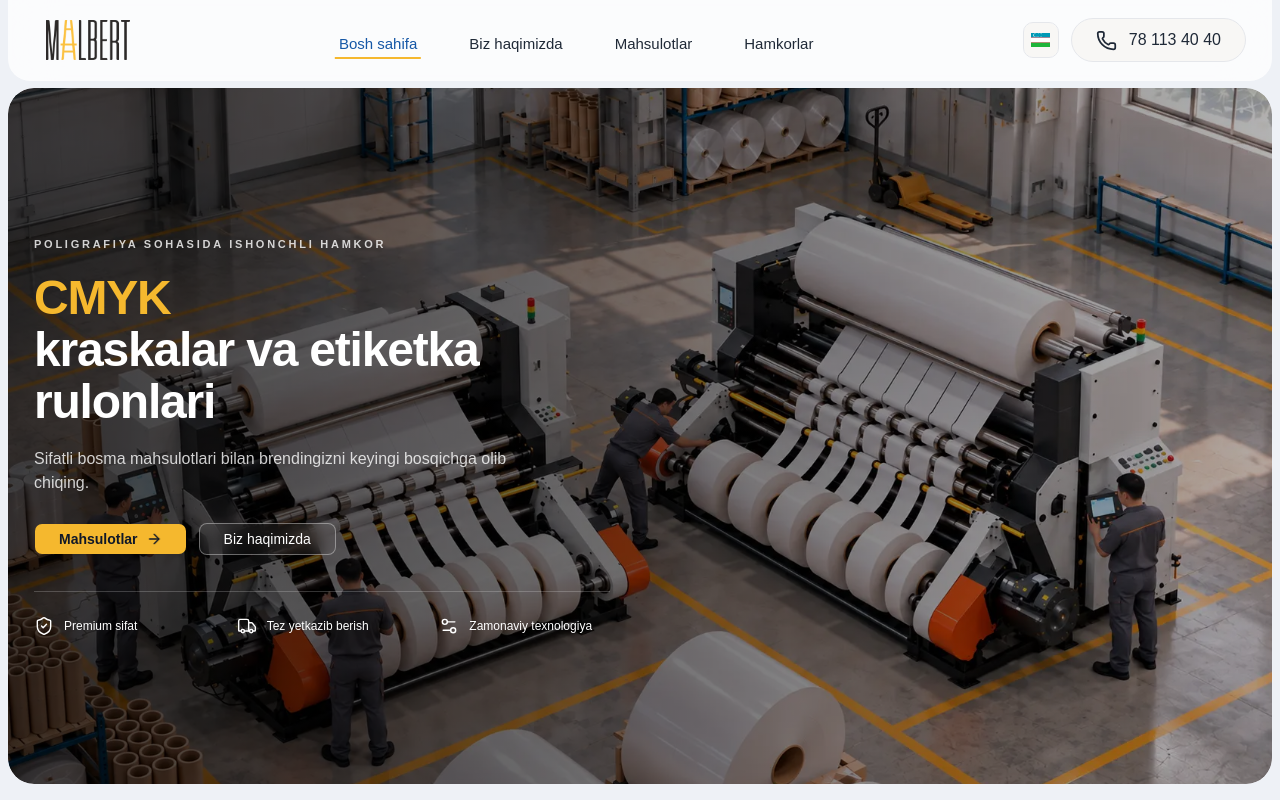
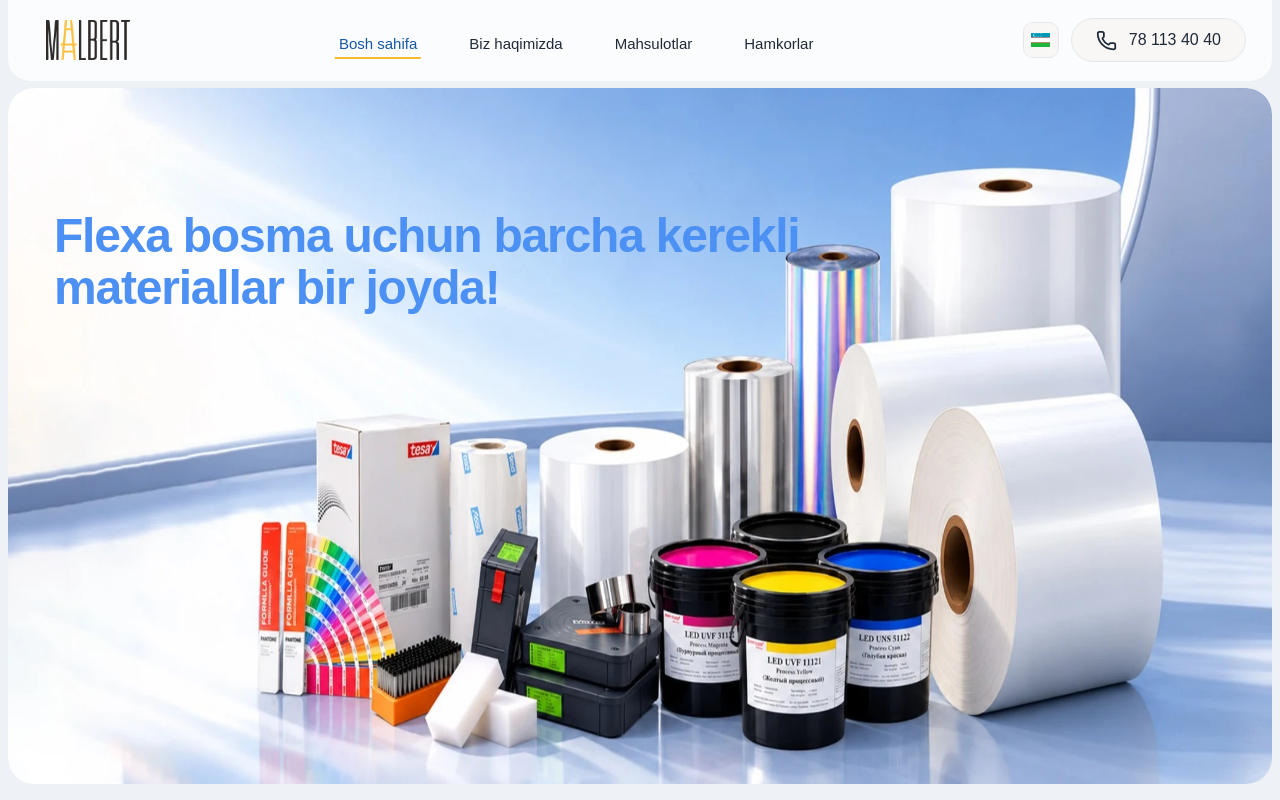
Before and after one commit to mr-sardorbek/malbert-, a React (Vite) app: page / in a window 1280 px wide. Shown: the top 800 px of the page. Built offline with nearby package versions, Linux system fonts and the light colour scheme.

Commit message:
animations

```diff
--- a/src/assets/index.js
+++ b/src/assets/index.js
@@ -1,6 +1,6 @@
 export {default as Logo} from "./malbert-logo-dark.webp"
 export {default as LogoOq} from "./malbert-logo-white.webp"
-export {default as AboutImg} from "./malbert-hero.webp"
+export {default as AboutImg} from "./malbert-banner.webp"
 export {default as Microsoft} from "./partners/lionPrint.webp"
 export {default as  DizaynPrint} from "./partners/print.webp"
 export {default as LFP} from "./partners/lfp.webp"
@@ -21,4 +21,4 @@ export {default as Flekso} from "./products/pantone-guide.webp"
 export {default as Rulon} from "./products//rulon.webp"
 export {default as Colors} from "./products/bo-yok.webp"
 export {default as Gupka} from "./products/gupka.webp"
-export {default as Mbg} from "./m-bg.webp"
+export {default as Mbg} from "./malbert-hero.webp"
--- a/src/components/hero.jsx
+++ b/src/components/hero.jsx
@@ -7,7 +7,7 @@ import { motion } from "motion/react";
 const Hero = () => {
   const { t } = useTranslation();
 
-  const title = t("hero.title").replace(/^CMYK\s*/, "");
+  const title = t("hero.title2").replace(/^CMYK\s*/, "");
 
   const featureContainer = {
     hidden: {},
@@ -35,29 +35,26 @@ const Hero = () => {
   };
 
   return (
-    <section
-      id="home"
-      className="pt-[80px] min-[1441px]:pt-[88px]"
-    >
+    <section id="home" className="pt-[80px] min-[1441px]:pt-[88px]">
       {/* Hero */}
-      <div
-  className="relative m-2 mb-4 min-h-[500px] overflow-hidden rounded-4xl sm:min-h-[500px] md:min-h-[calc(100dvh-104px)] lg:min-h-[calc(100dvh-104px)] min-[1441px]:min-h-[calc(100dvh-104px)]"
->
+      <div className="relative m-2 mb-4 min-h-[500px] overflow-hidden rounded-4xl sm:min-h-[500px] md:min-h-[calc(100dvh-104px)] lg:min-h-[calc(100dvh-104px)] min-[1441px]:min-h-[calc(100dvh-104px)]">
         {/* Background Image */}
         <img
           src={Mbg}
           alt="MALBERT printing production"
-    className="absolute inset-0 h-full w-full rounded-4xl object-cover object-[85%_center] sm:object-[68%_center] md:object-[70%_center] lg:object-center"
+          className="absolute inset-0 h-full w-full rounded-4xl  object-  object-[85%_center] sm:object-[68%_center] md:object-[70%_center] lg:object-center"
         />
 
-  <div className="absolute inset-0 rounded-4xl bg-gradient-to-r from-black/75 via-black/55 to-black/30" />
+        {/* <div className="absolute inset-0 rounded-4xl bg-gradient-to-r from-black/75 via-black/55 to-black/30" /> */}
 
         {/* Content */}
-  <div className="relative z-10 mx-auto flex min-h-[500px] w-full max-w-[1260px] items-center px-4 sm:min-h-[500px] sm:px-6 md:min-h-[calc(100dvh-104px)] md:px-8 lg:min-h-[calc(100dvh-104px)] lg:px-6 min-[1441px]:min-h-[calc(100dvh-104px)]
-   min-[1800px]:max-w-[1360px] min-[1800px]:px-6">
-          <div className="w-full max-w-[480px] sm:max-w-[520px] md:max-w-[580px] lg:max-w-xl min-[1800px]:max-w-[980px]">
+        <div
+          className="relative z-10 mx-auto flex min-h-[500px] w-full max-w-[1260px] items-center px-4 sm:min-h-[500px] sm:px-6 md:min-h-[calc(100dvh-104px)] md:px-8 lg:min-h-[calc(100dvh-104px)] lg:px-6 min-[1441px]:min-h-[calc(100dvh-104px)]
+   min-[1800px]:max-w-[1360px] min-[1800px]:px-6"
+        >
+          <div className="w-full max-w-[600px] sm:max-w-[680px] md:max-w-[760px] lg:max-w-[850px] min-[1441px]:max-w-[950px] min-[1800px]:max-w-[1100px]">
             {/* Eyebrow */}
-            <motion.span
+            {/* <motion.span
               initial={{ opacity: 0, y: 18 }}
               animate={{ opacity: 1, y: 0 }}
               transition={{
@@ -67,10 +64,20 @@ const Hero = () => {
               className="mb-4 block text-[8px] font-semibold uppercase tracking-[0.2em] text-white/80 sm:mb-5 sm:text-[9px] sm:tracking-[0.23em] md:text-[10px] lg:text-[11px] lg:tracking-[0.25em] min-[1800px]:mb-6 min-[1800px]:text-[15px] min-[1800px]:tracking-[0.32em]"
             >
               {t("hero.eyebrow")}
-            </motion.span>
+            </motion.span> */}
 
             {/* Heading */}
-            <h1 className="max-w-[360px] text-3xl font-bold leading-[1.08] tracking-tight text-white sm:max-w-[450px] sm:text-4xl md:max-w-[520px] md:text-[44px] lg:max-w-xl lg:text-5xl min-[1441px]:text-6xl min-[1800px]:max-w-[980px] min-[1800px]:text-9xl">
+            <h1
+  className="
+    w-full
+    text-3xl font-bold leading-[1.08] tracking-tight text-white
+    sm:text-4xl
+    md:text-[44px]
+    lg:text-5xl
+    min-[1441px]:text-6xl
+    min-[1800px]:text-8xl
+  "
+>
               {/* CMYK */}
               <motion.span
                 initial={{
@@ -90,34 +97,56 @@ const Hero = () => {
                 }}
                 className="mr-2 inline-block origin-left text-secondary"
               >
-                CMYK
+                {/* CMYK */}
               </motion.span>
 
               {/* Main Title Reveal */}
-              <span className="inline-block overflow-hidden align-bottom">
+              <span className="inline-block -translate-y-50 translate-x-[20px] overflow-hidden align-bottom">
+                {/* Main Title Reveal */}
 <motion.span
-                  initial={{
-                    opacity: 0,
-                    y: "100%",
-                  }}
-                  animate={{
-                    opacity: 1,
-                    y: "0%",
-                  }}
-                  transition={{
-                    duration: 0.8,
-                    delay: 0.28,
-                    ease: [0.22, 1, 0.36, 1],
+  initial="hidden"
+  animate="visible"
+  variants={{
+    hidden: {},
+    visible: {
+      transition: {
+        staggerChildren: 0.12,
+        delayChildren: 0.25,
+      },
+    },
   }}
   className="inline-block"
 >
-                  {title}
+  {title.split(" ").map((word, index) => (
+    <motion.span
+      key={`${word}-${index}`}
+      variants={{
+        hidden: {
+          opacity: 0,
+          y: 35,
+          filter: "blur(30px)",
+        },
+        visible: {
+          opacity: 1,
+          y: 0,
+          filter: "blur(0px)",
+          transition: {
+            duration: 0.65,
+            ease: [0.22, 1, 0.36, 1],
+          },
+        },
+      }}
+      className="mr-[0.25em] inline-block text-[#4b90f2]"
+    >
+      {word}
+    </motion.span>
+  ))}
 </motion.span>
               </span>
             </h1>
 
             {/* Description */}
-            <motion.p
+            {/* <motion.p
               initial={{
                 opacity: 0,
                 y: 20,
@@ -134,10 +163,10 @@ const Hero = () => {
               className="mt-4 max-w-[340px] text-xs leading-5 text-white/80 sm:mt-5 sm:max-w-[430px] sm:text-sm sm:leading-6 md:max-w-[500px] md:text-[15px] lg:text-base min-[1441px]:max-w-[600px] min-[1441px]:text-lg min-[1441px]:leading-7 min-[1800px]:mt-7 min-[1800px]:max-w-[850px] min-[1800px]:text-3xl min-[1800px]:leading-10"
             >
               {t("hero.description")}
-            </motion.p>
+            </motion.p> */}
 
             {/* Buttons */}
-            <motion.div
+            {/* <motion.div
               initial={{
                 opacity: 0,
                 y: 20,
@@ -153,7 +182,7 @@ const Hero = () => {
               }}
               className="mt-6 flex flex-col items-stretch gap-2 sm:mt-7 sm:flex-row sm:items-center sm:gap-3 min-[1800px]:mt-10 min-[1800px]:gap-5"
             >
-              {/* Products */}
+
               <motion.div
                 initial={{ opacity: 0, scale: 0.94 }}
                 animate={{ opacity: 1, scale: 1 }}
@@ -180,7 +209,7 @@ const Hero = () => {
                 </Button>
               </motion.div>
 
-              {/* About */}
+
               <motion.div
                 initial={{ opacity: 0, scale: 0.94 }}
                 animate={{ opacity: 1, scale: 1 }}
@@ -202,16 +231,16 @@ const Hero = () => {
                   {t("hero.aboutButton")}
                 </Button>
               </motion.div>
-            </motion.div>
+            </motion.div> */}
 
             {/* Features */}
-            <motion.div
+            {/* <motion.div
               initial="hidden"
               animate="visible"
               variants={featureContainer}
               className="mt-7 grid grid-cols-1 gap-4 border-t border-white/20 pt-5 sm:mt-9 sm:grid-cols-3 sm:gap-5 sm:pt-6 md:gap-7 lg:gap-8"
             >
-              {/* Quality */}
+
               <motion.div
                 variants={featureItem}
                 className="flex items-center gap-2.5"
@@ -227,7 +256,7 @@ const Hero = () => {
                 </p>
               </motion.div>
 
-              {/* Delivery */}
+
               <motion.div
                 variants={featureItem}
                 className="flex items-center gap-2.5"
@@ -243,7 +272,7 @@ const Hero = () => {
                 </p>
               </motion.div>
 
-              {/* Technology */}
+
               <motion.div
                 variants={featureItem}
                 className="flex items-center gap-2.5"
@@ -258,7 +287,7 @@ const Hero = () => {
                   {t("hero.features.technology")}
                 </p>
               </motion.div>
-            </motion.div>
+            </motion.div> */}
           </div>
         </div>
       </div>
--- a/src/locales/ru/translation.json
+++ b/src/locales/ru/translation.json
@@ -10,7 +10,8 @@
 
   "hero": {
     "eyebrow": "Надёжный партнёр в полиграфической отрасли",
-    "title": "CMYK краски и рулоны этикеток",
+    "title1": "CMYK краски и рулоны этикеток",
+    "title2": "Все необходимые материалы для флексографической печати в одном месте!",
     "description": "Выведите свой бренд на новый уровень с качественной печатной продукцией.",
     "productsButton": "Продукция",
     "aboutButton": "О нас",
--- a/src/locales/uz/translation.json
+++ b/src/locales/uz/translation.json
@@ -10,7 +10,8 @@
 
   "hero": {
     "eyebrow": "Poligrafiya sohasida ishonchli hamkor",
-    "title": "CMYK kraskalar va etiketka rulonlari",
+    "title1": "CMYK kraskalar va etiketka rulonlari",
+    "title2": "Flexa bosma uchun barcha kerekli materiallar bir joyda!",
     "description": "Sifatli bosma mahsulotlari bilan brendingizni keyingi bosqichga olib chiqing.",
     "productsButton": "Mahsulotlar",
     "aboutButton": "Biz haqimizda",
```
Also changed, not shown: src/assets/malbert-banner.webp (added), src/assets/malbert-hero.webp. Lines whose indentation alone changed are shown as unchanged.
